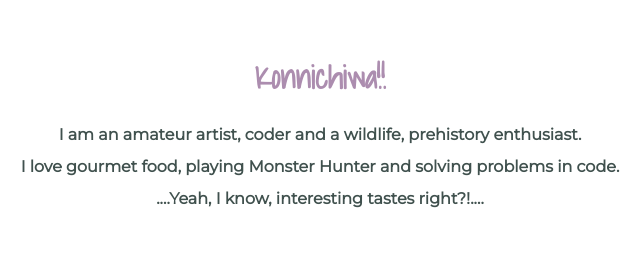
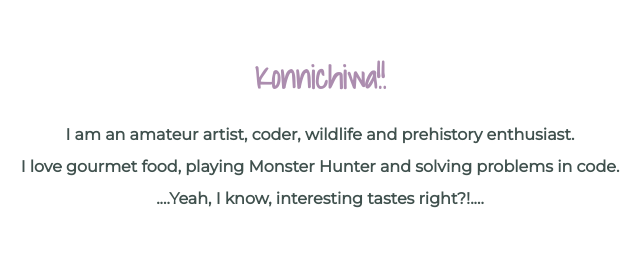
Before and after one commit to rahulgott/First-website, a plain HTML site: page index.html in a window 1280 px wide. Shown: the part 943-1201 px from the top of the page, 320-960 px from the left. Drawn offline with Linux system fonts and the light colour scheme.

Commit message:
Update index.html

```diff
--- a/index.html
+++ b/index.html
@@ -21,7 +21,7 @@
     <img class="profile_pic" src="images/profilePicture.jpg" alt="my profile picture">
     <h1>Konnichiwa!!</h1>
     <p><strong>
-        I am an amateur artist, coder and a wildlife, prehistory enthusiast.<br>
+        I am an amateur artist, coder, wildlife and prehistory enthusiast.<br>
         I love gourmet food, playing Monster Hunter and solving problems in code.<br>
         ....Yeah, I know, interesting tastes right?!....
       </strong></p>
```
